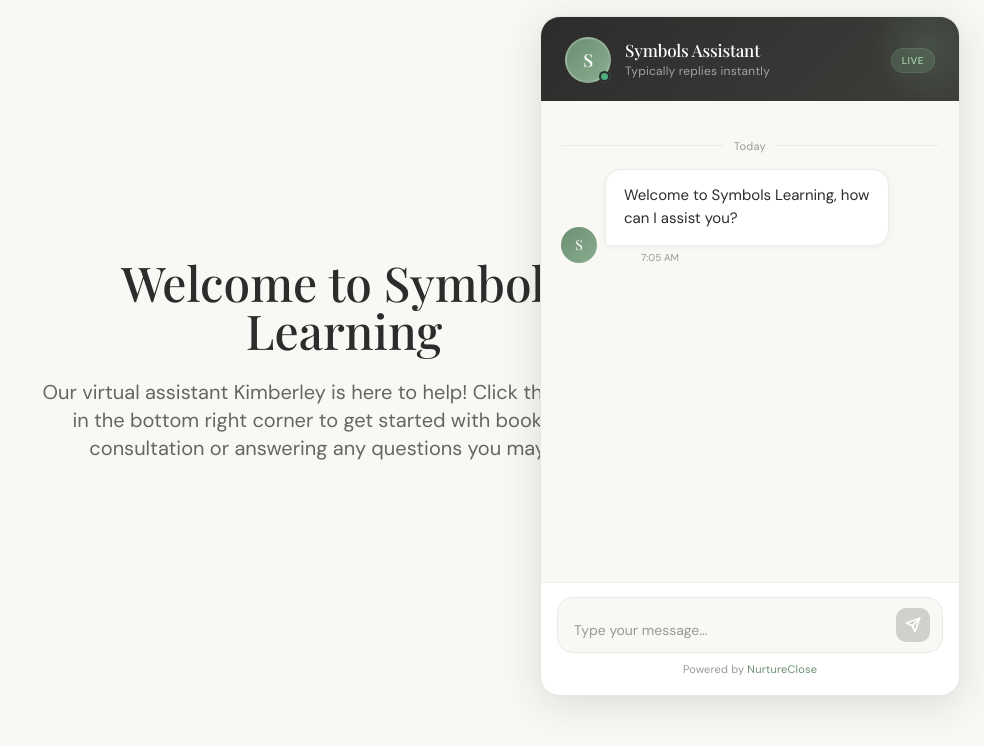
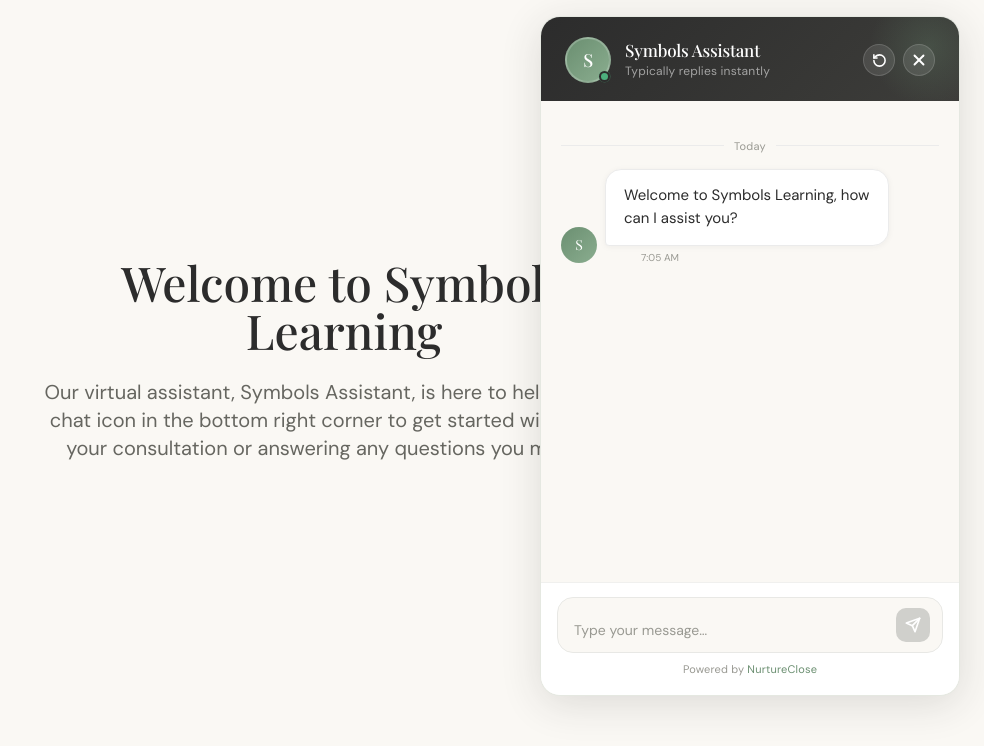
Before and after one commit to Harddiikk/symbols--learning, a React (Vite) app: page / in a window 1280 px wide. Both pictures are taken after a click on the button "Chat with Symbols Assistant". Shown: the top 746 px of the page, without its empty margins (296-1280 px from the left). Built offline with nearby package versions, Linux system fonts and the light colour scheme.

Commit message:
feat(ui): add chat close/reset buttons and update hero text

```diff
--- a/src/App.jsx
+++ b/src/App.jsx
@@ -5,7 +5,7 @@
     <div className="min-h-screen bg-[#FAF8F4] flex flex-col items-center justify-center font-['DM_Sans']">
       <div className="text-center max-w-2xl px-6 -mt-20">
         <h1 className="text-5xl font-['Playfair_Display'] font-medium text-[#2C2C2C] mb-6">Welcome to Symbols Learning</h1>
-        <p className="text-xl text-[#666660]">Our virtual assistant Kimberley is here to help! Click the chat icon in the bottom right corner to get started with booking your consultation or answering any questions you may have.</p>
+        <p className="text-xl text-[#666660]">Our virtual assistant, Symbols Assistant, is here to help! Click the chat icon in the bottom right corner to get started with booking your consultation or answering any questions you may have.</p>
       </div>
       <ChatWidget />
     </div>
--- a/src/components/ChatWidget.css
+++ b/src/components/ChatWidget.css
@@ -236,17 +236,30 @@
   letter-spacing: 0.2px;
 }
 
-.chat-widget-container .header-badge {
-  font-size: 10px;
-  font-weight: 500;
-  background: rgba(107, 143, 113, 0.3);
-  color: #A8D4AC;
-  padding: 4px 10px;
-  border-radius: 20px;
-  letter-spacing: 0.5px;
-  text-transform: uppercase;
-  border: 1px solid rgba(107, 143, 113, 0.35);
+.chat-widget-container .header-actions {
+  display: flex;
+  align-items: center;
+  gap: 8px;
   z-index: 10;
+}
+
+.chat-widget-container .header-btn {
+  background: rgba(255, 255, 255, 0.1);
+  border: 1px solid rgba(255, 255, 255, 0.15);
+  color: white;
+  width: 32px;
+  height: 32px;
+  border-radius: 50%;
+  display: flex;
+  align-items: center;
+  justify-content: center;
+  cursor: pointer;
+  transition: all 0.2s ease;
+}
+
+.chat-widget-container .header-btn:hover {
+  background: rgba(255, 255, 255, 0.25);
+  transform: scale(1.05);
 }
 
 /* ─── MESSAGE AREA ─── */
--- a/src/components/ChatWidget.jsx
+++ b/src/components/ChatWidget.jsx
@@ -67,6 +67,18 @@
     if (!isOpen) {
       setUnreadCount(0);
     }
+  };
+
+  const resetChat = () => {
+    // Generate new session ID to clear n8n history context
+    const newSession = 'session_' + Math.random().toString(36).slice(2, 11);
+    localStorage.setItem('kimberley_session', newSession);
+    sessionId.current = newSession;
+
+    // Reset local UI state
+    setMessages([{ role: 'bot', text: CONFIG.welcomeMsg, time: getTime() }]);
+    setQuickReplies(CONFIG.quickReplies);
+    setIsTyping(false);
   };
 
   const sendMessage = async (text) => {
@@ -179,7 +191,20 @@
             <div className="header-name">{CONFIG.agentName}</div>
             <div className="header-sub">{CONFIG.tagline}</div>
           </div>
-          <span className="header-badge">Live</span>
+          <div className="header-actions">
+            <button className="header-btn" onClick={resetChat} title="Reset Chat" aria-label="Reset Chat">
+              <svg width="15" height="15" viewBox="0 0 24 24" fill="none" stroke="currentColor" strokeWidth="2.5" strokeLinecap="round" strokeLinejoin="round">
+                <path d="M3 12a9 9 0 1 0 9-9 9.75 9.75 0 0 0-6.74 2.74L3 8"/>
+                <path d="M3 3v5h5"/>
+              </svg>
+            </button>
+            <button className="header-btn" onClick={handleOpenToggle} title="Close Chat" aria-label="Close Chat">
+              <svg width="18" height="18" viewBox="0 0 24 24" fill="none" stroke="currentColor" strokeWidth="2.5" strokeLinecap="round" strokeLinejoin="round">
+                <line x1="18" y1="6" x2="6" y2="18"></line>
+                <line x1="6" y1="6" x2="18" y2="18"></line>
+              </svg>
+            </button>
+          </div>
         </div>
 
         {/* Message Area */}
```
